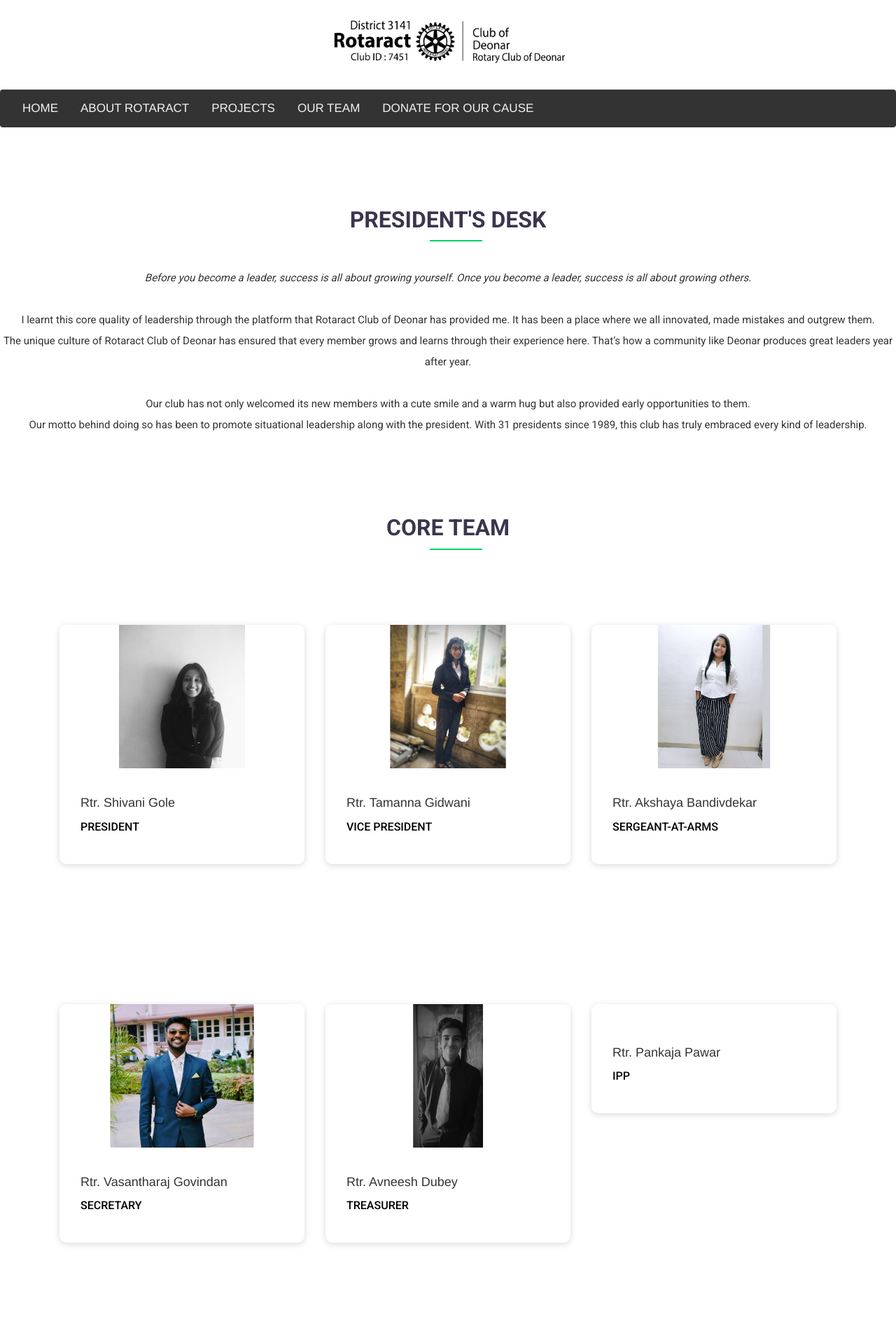
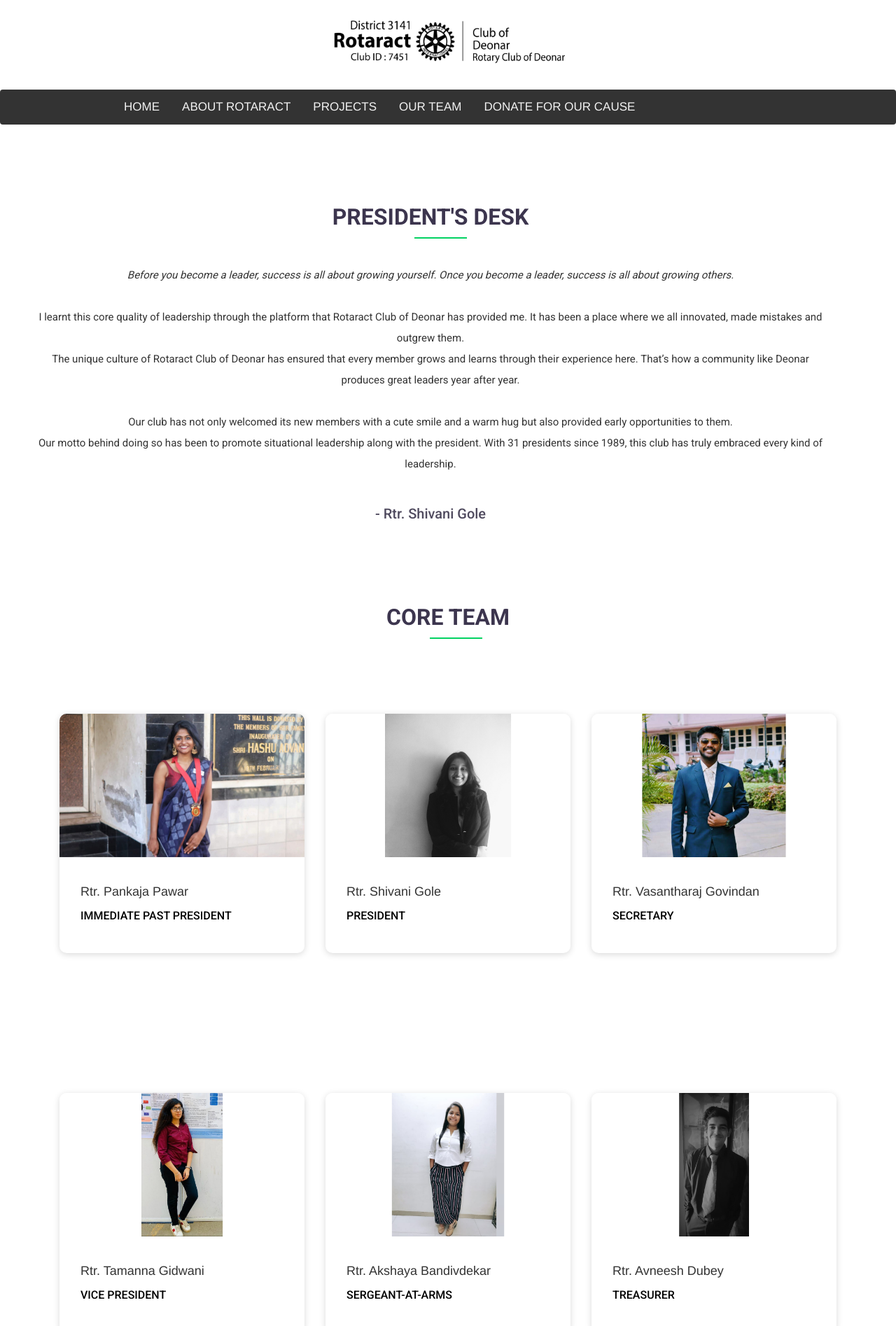
Before and after one commit to jugal-chauhan/Rotaract-Club-of-Deonar-Website, a plain HTML site: page ourteam.html in a window 1280 px wide. Shown: the part 80-1975 px from the top of the page at 70% size. Drawn offline with Linux system fonts and the light colour scheme.

Commit message:
minor changes

```diff
--- a/ourteam.html
+++ b/ourteam.html
@@ -56,47 +56,51 @@
     </div>
 
 
-      <nav class="navbar navbar-expand-lg navbar-light bg-light">
+       <nav class="navbar navbar-expand-lg navbar-light bg-light topnav-centered">
             <!-- <a class="navbar-brand" href="#" >Navbar</a> -->
             <!-- <button class="navbar-toggler new-header" type="button" data-toggle="collapse" data-target="#navbarNavAltMarkup" aria-controls="navbarNavAltMarkup" aria-expanded="false" aria-label="Toggle navigation">
-              <span class="navbar-toggler-icon"></span>
+            <span class="navbar-toggler-icon"></span>
             </button> -->
-            <div class="collapse navbar-collapse" style="z-index:99999999999999999999999999999999" id="navbarNavAltMarkup">
-              <div class="navbar-nav">
-                <a class="nav-item nav-link active" href="index.html">HOME <span class="sr-only">(current)</span></a>
-                <a class="nav-item nav-link" href="rotaract.html">ABOUT ROTARACT</a>
-                <a class="nav-item nav-link" href="projects.html">PROJECTS</a>
-                <a class="nav-item nav-link" href="ourteam.html">OUR TEAM</a>
-                <a class="nav-item nav-link" href="donate.html">DONATE FOR OUR CAUSE</a>
-                <!-- <a class="nav-item nav-link disabled" href="">Disabled</a> -->
-              </div>
+            <div class="collapse navbar-collapse" id="navbarNavAltMarkup">
+            <!-- <div class="navbar-nav navbar-center"> -->
+                <div class="navbar-nav justify-content-center">
+                    <ul class="nav navbar-nav navbar-center2">
+                        <li class="nav-item"><a class="nav-link active" href="index.html">HOME <span class="sr-only">(current)</span></a></li>
+                        <li class="nav-item"><a class="nav-link" href="rotaract.html">ABOUT ROTARACT</a></li>
+                        <li class="nav-item"><a class = "nav-link" href="projects.html">PROJECTS</a></li>
+                        <li class="nav-item"><a class="nav-link" href="ourteam.html">OUR TEAM</a></li>
+                        <!-- <a class="nav-item nav-link" href="ourteam.html">OUR TEAM</a> -->
+                        <li class="nav-item"><a class="nav-link" href="donate.html">DONATE FOR OUR CAUSE</a></li>
+                        <!-- <a class="nav-item nav-link disabled" href="">Disabled</a> -->
+                    </ul>
+                </div>
             </div>
-            </nav>
-            <!-- <div class="image-homepage">
-                <center><img src="img/finalbg.jpg" class="responsive" height="auto" width="auto"alt=""></center>
-            </div> -->
-        <!-- <section class="bg">
-            <!-- <div class="container">
-                <div class="row">
-                    <div class="col-md-12">
-                        <img src="img/finalbg.jpg" class="responsive" height="auto" width="auto"alt="">
-                    </div>
-                </div>
-            </div> -->
-        </section>
-        <section class="avenues">
+        </nav>
+        <section class="deonar_culture avenues">
             <h2>PRESIDENT'S DESK</h2>
             <p><i>Before you become a leader, success is all about growing yourself. Once you become a leader, success is all about growing others.</i></p>
             <br>
             <p>I learnt this core quality of leadership through the platform that Rotaract Club of Deonar has provided me. It has been a place where we all innovated, made mistakes and outgrew them.<br> The unique culture of Rotaract Club of Deonar has ensured that every member grows and learns through their experience here. That’s how a community like Deonar produces great leaders year after year.</p>
             <br>
             <p>Our club has not only welcomed its new members with a cute smile and a warm hug but also provided early opportunities to them. <br>Our motto behind doing so has been to promote situational leadership along with the president. With 31 presidents since 1989, this club has truly embraced every kind of leadership.</p>
+            <br>
+            <h6>- Rtr. Shivani Gole</h6>
         </section>
 
         <section class="avenues" id="avenues">
             <h2>CORE TEAM</h2>
             <div class="container">
                 <div class="row1">
+                    <div class="col-md-4">
+                        <div class="single_news">
+                            <img src="img/ourteam/17.png" alt="">
+                            <div class="texts">
+                                <h4>Rtr. Pankaja Pawar</h4>
+                                <h3>IMMEDIATE PAST PRESIDENT</h3>
+                                <p class="test"></p>
+                            </div>
+                        </div>
+                    </div>
                     <div class="col-md-4">
                         <div class="single_news">
                             <img src="img/ourteam/6.png" alt="">
@@ -109,7 +113,19 @@
                     </div>
                     <div class="col-md-4">
                         <div class="single_news">
-                            <img src="img/ourteam/1.png" alt="">
+                            <img src="img/ourteam/5.png" alt="">
+                            <div class="texts">
+                                <h4>Rtr. Vasantharaj Govindan</h4>
+                                <h3>SECRETARY</h3>
+                                <p class="test"></p>
+                            </div>
+                        </div>
+                    </div>
+                </div>
+                <div class="row2">
+                    <div class="col-md-4">
+                        <div class="single_news">
+                            <img src="img/ourteam/18.png" alt="">
                             <div class="texts">
                                 <h4>Rtr. Tamanna Gidwani</h4>
                                 <h3>VICE PRESIDENT</h3>
@@ -127,34 +143,12 @@
                             </div>
                         </div>
                     </div>
-                </div>
-                <div class="row2">
-                    <div class="col-md-4">
-                        <div class="single_news">
-                            <img src="img/ourteam/5.png" alt="">
-                            <div class="texts">
-                                <h4>Rtr. Vasantharaj Govindan</h4>
-                                <h3>SECRETARY</h3>
-                                <p class="test"></p>
-                            </div>
-                        </div>
-                    </div>
                     <div class="col-md-4">
                         <div class="single_news">
                             <img src="img/ourteam/16.png" alt="">
                             <div class="texts">
                                 <h4>Rtr. Avneesh Dubey</h4>
                                 <h3>TREASURER</h3>
-                                <p class="test"></p>
-                            </div>
-                        </div>
-                    </div>
-                    <div class="col-md-4">
-                        <div class="single_news">
-                            <img src="img/oueteam/16.png" alt="">
-                            <div class="texts">
-                                <h4>Rtr. Pankaja Pawar</h4>
-                                <h3>IPP</h3>
                                 <p class="test"></p>
                             </div>
                         </div>
@@ -323,10 +317,10 @@
                                 <div class="footer-text two">
                                     <h3>FOLLOW US</h3>
                                     <ul>
-                                        <li><a href="https://www.facebook.com/rc.deonar"><i class="fa fa-facebook" aria-hidden="true"> Facebook: RC Deonar</i></a></li>
-                                        <li><a href="https://www.instagram.com/rcdeonar/?hl=en"><i class="fa fa-instagram" aria-hidden="true"> Instagram: rcdeonar</i></a></li>
-                                        <li><a href="https://www.linkedin.com/company/rcdeonar/"><i class="fa fa-linkedin" aria-hidden="true"> LinkedIn: RC Deonar</i></a></li>
-                                        <li><a href="https://twitter.com/RCDeonar?s=09"><i class="fa fa-twitter" aria-hidden="true"> Twitter: RC Deonar</i></a></li>
+                                        <li><a href="https://www.facebook.com/rc.deonar"><i class="fa fa-facebook" aria-hidden="true">   &nbsp Facebook</i></a></li>
+                                        <li><a href="https://www.instagram.com/rcdeonar/?hl=en"><i class="fa fa-instagram" aria-hidden="true">   &nbsp Instagram</i></a></li>
+                                        <li><a href="https://www.linkedin.com/company/rcdeonar/"><i class="fa fa-linkedin" aria-hidden="true">   &nbsp LinkedIn</i></a></li>
+                                        <li><a href="https://twitter.com/RCDeonar?s=09"><i class="fa fa-twitter" aria-hidden="true"><t>  &nbsp Twitter</i></a></li>
                                     </ul>
                                 </div>
                             </div>
--- a/style.css
+++ b/style.css
@@ -397,6 +397,8 @@
     line-height: 32px;
     text-align: center;
 }
+
+
 
 .our_cuauses .our_cuauses_single {
     margin-top: 75px;
@@ -1155,29 +1157,6 @@
     color: #01d262;
 }
 
-.navbar {
-    overflow: fixed;
-    background-color: #333;
-    /* position: fixed; */
-    top: 0;
-    width: 100%;
-}
-
-.navbar a {
-    float: left;
-    display: block;
-    color: #f2f2f2;
-    text-align: center;
-    padding: 14px 16px;
-    text-decoration: none;
-    font-size: 17px;
-}
-
-.navbar a:hover {
-    background: #ddd;
-    color: black;
-}
-
 .header .header-bottom .menu {
     margin: 0px;
     align-content: center !important;
@@ -1315,3 +1294,80 @@ li a {
     right: -20%;
     transform: translatex(-50%);
 }
+
+.navbar {
+    overflow: fixed;
+    background-color: #333;
+    /* position: fixed; */
+    top: 0;
+    width: 100%;
+}
+
+.navbar a {
+    float: left;
+    display: block;
+    color: #f2f2f2;
+    text-align: center;
+    padding: 14px 16px;
+    text-decoration: none;
+    font-size: 17px;
+}
+
+.navbar-nav.navbar-center a {
+    float: left;
+    display: block;
+    color: #f2f2f2;
+    text-align: center;
+    padding: 14px 16px;
+    text-decoration: none;
+    font-size: 17px;
+}
+
+.navbar a:hover {
+    background: #ddd;
+    color: black;
+}
+
+.navbar-nav.navbar-center a:hover {
+    background: #ddd;
+    color: black;
+}
+
+.deonar_culture h6 {
+    /*color: #6f6f6f;*/
+    color: #504b5f;
+    font-family: "Roboto", sans-serif;
+    font-size: 20px;
+    font-weight: 500;
+    line-height: 32px;
+    text-align: center;
+}
+
+/* color: #000;
+    font-family: "Roboto", sans-serif;
+    font-size: 16px;
+    font-weight: 500;
+    line-height: 27px;
+    margin: 0; */
+
+
+.navbar-nav.navbar-center2 {
+    position: absolute;
+    right: -2%;
+    transform: translatex(-50%);
+}
+
+.navbar-nav.navbar-center2 a {
+    float: left;
+    display: block;
+    color: #f2f2f2;
+    text-align: center;
+    padding: 14px 16px;
+    text-decoration: none;
+    font-size: 17px;
+}
+
+.navbar-nav.navbar-center2 a:hover {
+    background: #ddd;
+    color: black;
+}
```
Also changed, not shown: culture1.html (+5 -5 lines), culture2.html (+5 -5 lines), donate.html (+22 -30 lines), index.html (+24 -4 lines), projects.html (+25 -33 lines), rotaract.html (+24 -30 lines), img/ourteam/17.png (added), img/ourteam/18.png (added), 3 other files.
